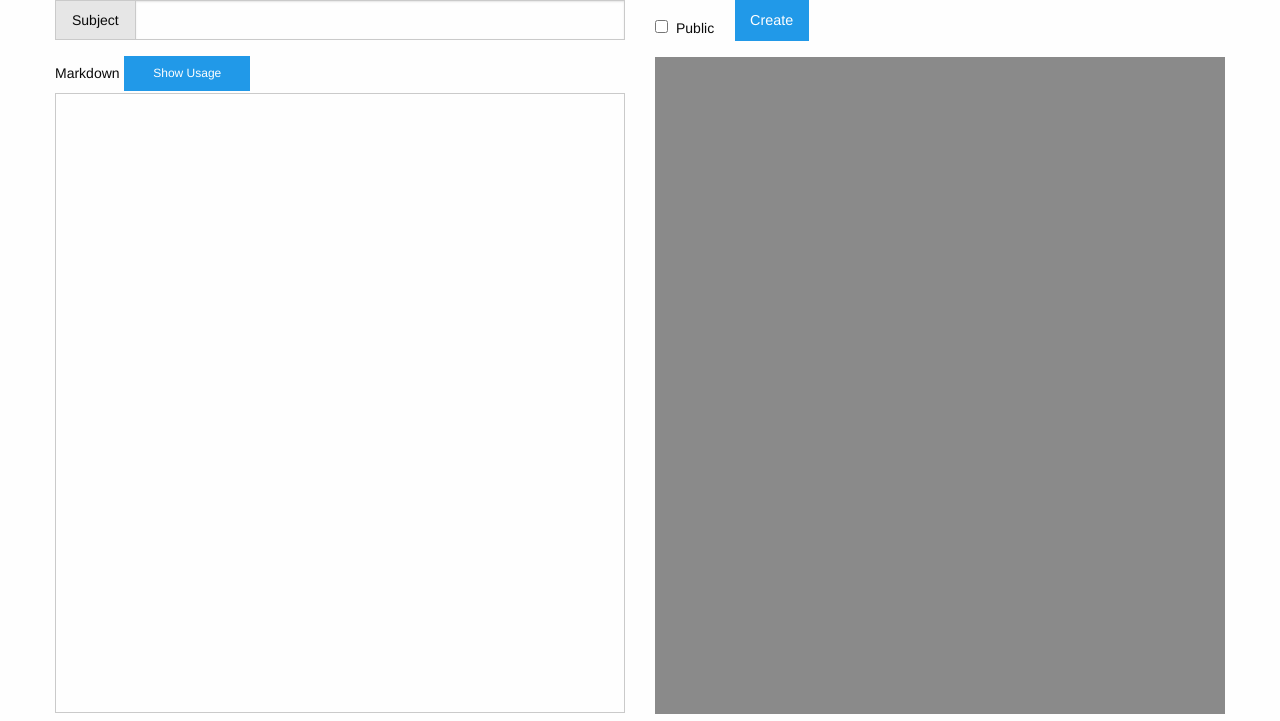
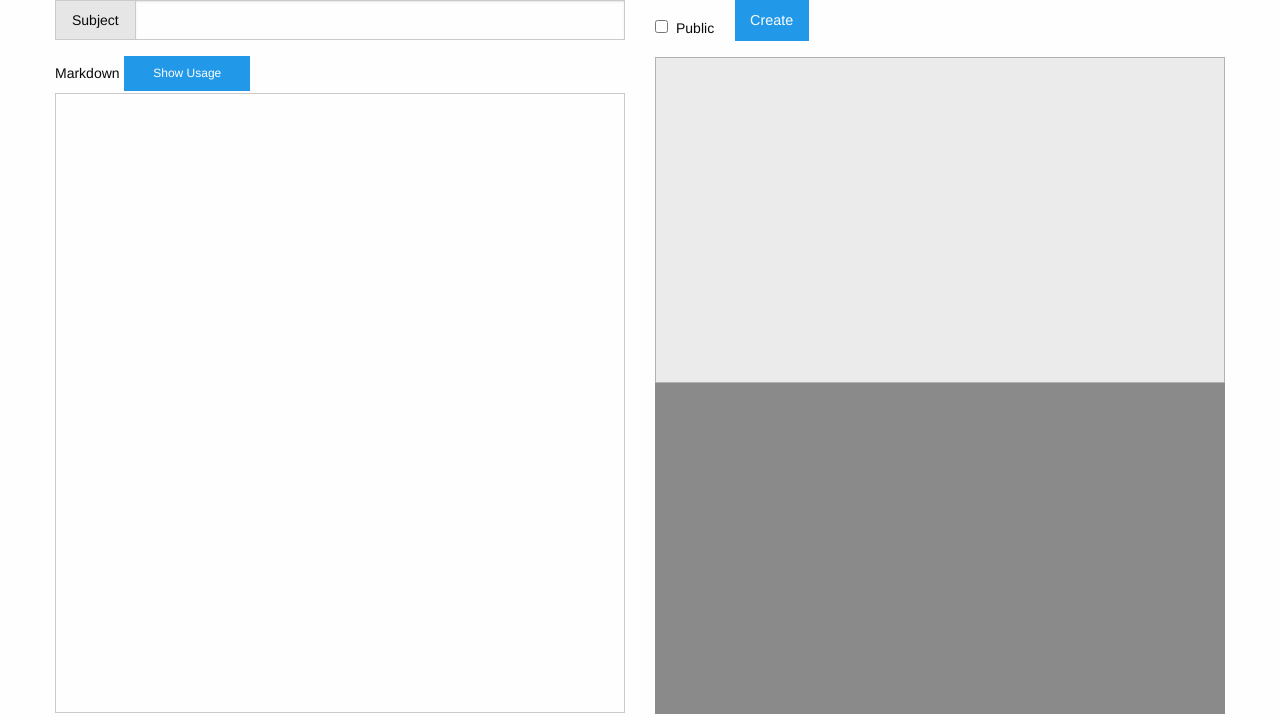
Before and after one commit to SaturDJang/warp, a Django app: page /create in a window 1280 px wide. Shown: the part 80-801 px from the top of the page. Run offline with Django 3.2, Linux system fonts and the light colour scheme; style sheets or scripts are compiled from the project's sources; parts of the project's set-up code (start-up, migrations or seed data) failed here and were passed over; some libraries are stand-ins or nearby versions.

Commit message:
Fix runtime error when there is no slides

```diff
--- a/warp/templates/presentation/presentation_create.html
+++ b/warp/templates/presentation/presentation_create.html
@@ -72,7 +72,9 @@
           <div id="id_markdown"></div>
         </div>
         <div class="preview-side small-6 medium-6 large-6 columns">
-          <div class="preview"></div>
+          <div class="preview">
+            <div class="callout secondary slide data-slide-0"></div>
+          </div>
         </div>
       </div>
     </div>
```
